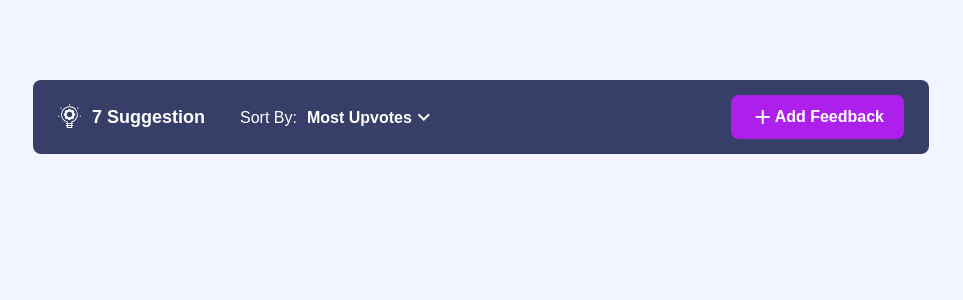
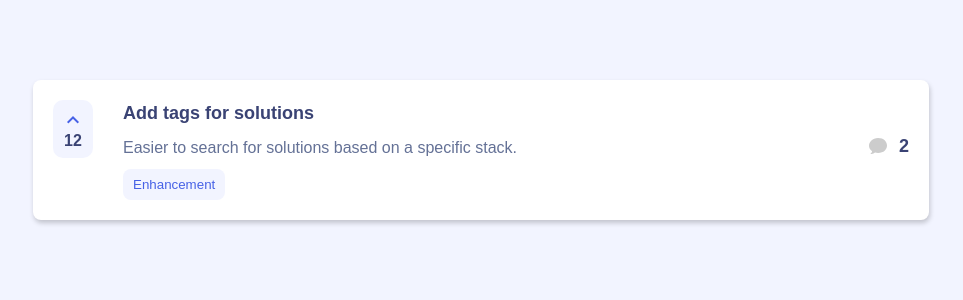
Before and after one commit to asem1789/feedback-app, an Angular app: page / in a window 1280 px wide. Shown: the top 300 px of the page, without its empty margins (159-1122 px from the left). Built offline with nearby package versions, Linux system fonts and the light colour scheme.

Commit message:
feedback component

```diff
--- /dev/null
+++ b/src/app/_components/feedback-card/feedback-card.component.html
@@ -0,0 +1,23 @@
+<div class="feed-card">
+  <button
+    (click)="toggleVote()"
+    class="feed-card__vote"
+    [class.feed-card__btn-active]="voteClicked"
+  >
+    <mat-icon color="accent" class="feed-card__vote-icon">expand_less</mat-icon>
+    <span class="feed-card__vote-num">{{ countVotes }}</span>
+  </button>
+  <div class="feed-card__content">
+    <h2 class="feed-card__title">Add tags for solutions</h2>
+    <p class="feed-card__text">
+      Easier to search for solutions based on a specific stack.
+    </p>
+    <button class="feed-card__tag-btn" disabled>
+      <span>Enhancement</span>
+    </button>
+  </div>
+  <div class="feed-card__comment">
+    <mat-icon class="feed-card__comment-icon" svgIcon="comment_icon"></mat-icon>
+    <span class="feed-card__comment-span">2</span>
+  </div>
+</div>
--- /dev/null
+++ b/src/app/_components/feedback-card/feedback-card.component.scss
@@ -0,0 +1,98 @@
+.feed-card {
+  width: 100%;
+  padding: 2rem;
+  border-radius: 8px;
+  background-color: var(--color-white);
+  box-shadow: 1px 3px 5px rgba(0,0,0,.2);
+  transition: all .3s;
+  cursor: pointer;
+  display: flex;
+  gap: 3rem;
+
+  &:hover {
+    transform: scale(1.02);
+    box-shadow: 1px 3px 20px rgba(0,0,0,.1);
+  }
+
+  &__content {
+    flex: 1;
+  }
+
+  &__title {
+    font-size: 1.8rem;
+    font-weight: 600;
+    color: var(--text-accent-dark);
+  }
+
+  &__text{
+    margin-top: 1rem;
+    margin-bottom: 1rem;
+  }
+
+  &__tag-btn {
+    padding: .8rem 1rem;
+    color: #4661e6;
+    background-color: #f2f4ff;
+    border-radius: .8rem;
+  }
+
+  &__comment {
+    display: flex;
+    align-items: center;
+    gap: .6rem;
+
+    &-icon {
+      color: #cccccc;
+      font-size: 1.8rem;
+    }
+
+    &-span {
+      font-weight: 600;
+      color: var(--text-accent-dark);
+      font-size: 1.8rem;
+      padding-bottom: 8px;
+    }
+  }
+
+
+}
+
+.feed-card__vote {
+  padding: .8rem;
+  border-radius: 1rem;
+  background-color: #f2f4ff;
+  display: flex;
+  flex-direction: column;
+  align-items: center;
+  cursor: pointer;
+  align-self: flex-start;
+  transition: all .4s;
+
+  &:hover,
+  &:active {
+    background-color: #cfd7ff;
+  }
+
+  &-num {
+    font-size: 1.6rem;
+    font-weight: 600;
+    color: var(--text-accent-dark);
+
+  }
+
+}
+
+.feed-card__btn-active {
+  background-color: #4661e6;
+  transition: all .3s;
+
+  &:hover,
+  &:active {
+    background-color: #6a80ec;
+  }
+
+  .feed-card__vote-icon,
+  .feed-card__vote-num {
+    color: #fff;
+  }
+}
--- /dev/null
+++ b/src/app/_components/feedback-card/feedback-card.component.ts
@@ -0,0 +1,24 @@
+import { Component, OnInit } from '@angular/core';
+
+@Component({
+  selector: 'app-feedback-card',
+  templateUrl: './feedback-card.component.html',
+  styleUrls: ['./feedback-card.component.scss'],
+})
+export class FeedbackCardComponent implements OnInit {
+  countVotes: number = 12;
+  voteClicked: boolean = false;
+  constructor() {}
+
+  ngOnInit(): void {}
+
+  toggleVote() {
+    if (!this.voteClicked) {
+      this.countVotes += 1;
+      this.voteClicked = true;
+    } else {
+      this.countVotes -= 1;
+      this.voteClicked = false;
+    }
+  }
+}
--- a/src/app/app.component.html
+++ b/src/app/app.component.html
@@ -1,3 +1,4 @@
 <div class="app">
-  <app-suggest-bar></app-suggest-bar>
+  <!-- <app-suggest-bar></app-suggest-bar> -->
+  <app-feedback-card></app-feedback-card>
 </div>
--- a/src/app/app.component.scss
+++ b/src/app/app.component.scss
@@ -4,4 +4,5 @@
   // justify-content: center;
   width: 70%;
   margin: 0 auto;
+  font-size: 1.6rem;
 }
--- a/src/app/app.module.ts
+++ b/src/app/app.module.ts
@@ -12,6 +12,7 @@ import { RoadmapCardComponent } from './_components/roadmap-card/roadmap-card.co
 import { SuggestBarComponent } from './_components/suggest-bar/suggest-bar.component';
 import { CommonModule } from '@angular/common';
 import { ClickOutsideDirective } from './shared/directives/click-outside.directive';
+import { FeedbackCardComponent } from './_components/feedback-card/feedback-card.component';
 
 @NgModule({
   declarations: [
@@ -21,6 +22,7 @@ import { ClickOutsideDirective } from './shared/directives/click-outside.directi
     RoadmapCardComponent,
     SuggestBarComponent,
     ClickOutsideDirective,
+    FeedbackCardComponent,
   ],
   imports: [
     BrowserModule,
--- a/src/app/shared/material/material.module.ts
+++ b/src/app/shared/material/material.module.ts
@@ -1,11 +1,14 @@
 import { NgModule } from '@angular/core';
 import { MatIconModule, MatIconRegistry } from '@angular/material/icon';
 import { DomSanitizer } from '@angular/platform-browser';
-import { SuggestionIcon } from 'src/assets/icons/svgs';
+import { CommentIcon, SuggestionIcon } from 'src/assets/icons/svgs';
 import { MatButtonModule } from '@angular/material/button';
 const Mat_Module = [MatIconModule, MatButtonModule];
 
-const CustomIcons = [{ name: 'suggestion_icon', svg: SuggestionIcon }];
+const CustomIcons = [
+  { name: 'suggestion_icon', svg: SuggestionIcon },
+  { name: 'comment_icon', svg: CommentIcon },
+];
 
 @NgModule({
   declarations: [],
--- a/src/styles.scss
+++ b/src/styles.scss
@@ -8,7 +8,9 @@
 
   // text-color
   --text-primary: #AD1FEA;
+
   --text-accent: #647196;
+  --text-accent-dark: #3A4374;
 
   // Special color
   --bg-body: #f2f4ff;
@@ -58,6 +60,24 @@ dl {
   list-style-type: none;
 }
 
+button {
+  background-color: transparent;
+  border: 0;
+
+  &:active {
+    outline: none;
+  }
+}
+
+/**======================*/
+// Override Angular material
+/**======================*/
+.mat-icon {
+  display: flex;
+  justify-content: center;
+  align-items: center;
+}
+
 
 /**======================*/
 // Reusable Components
```
Also changed, not shown: src/assets/icons/svgs.ts (+2 -0 lines).
